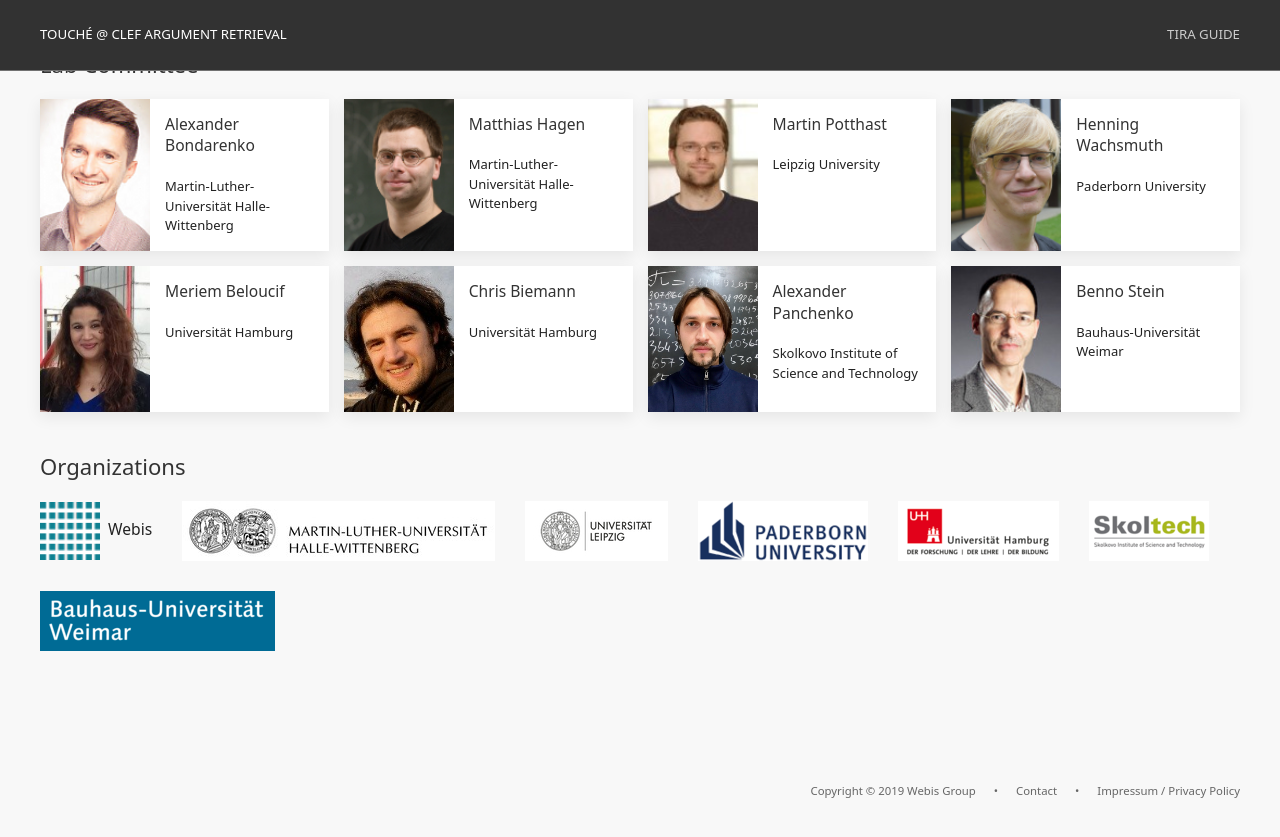
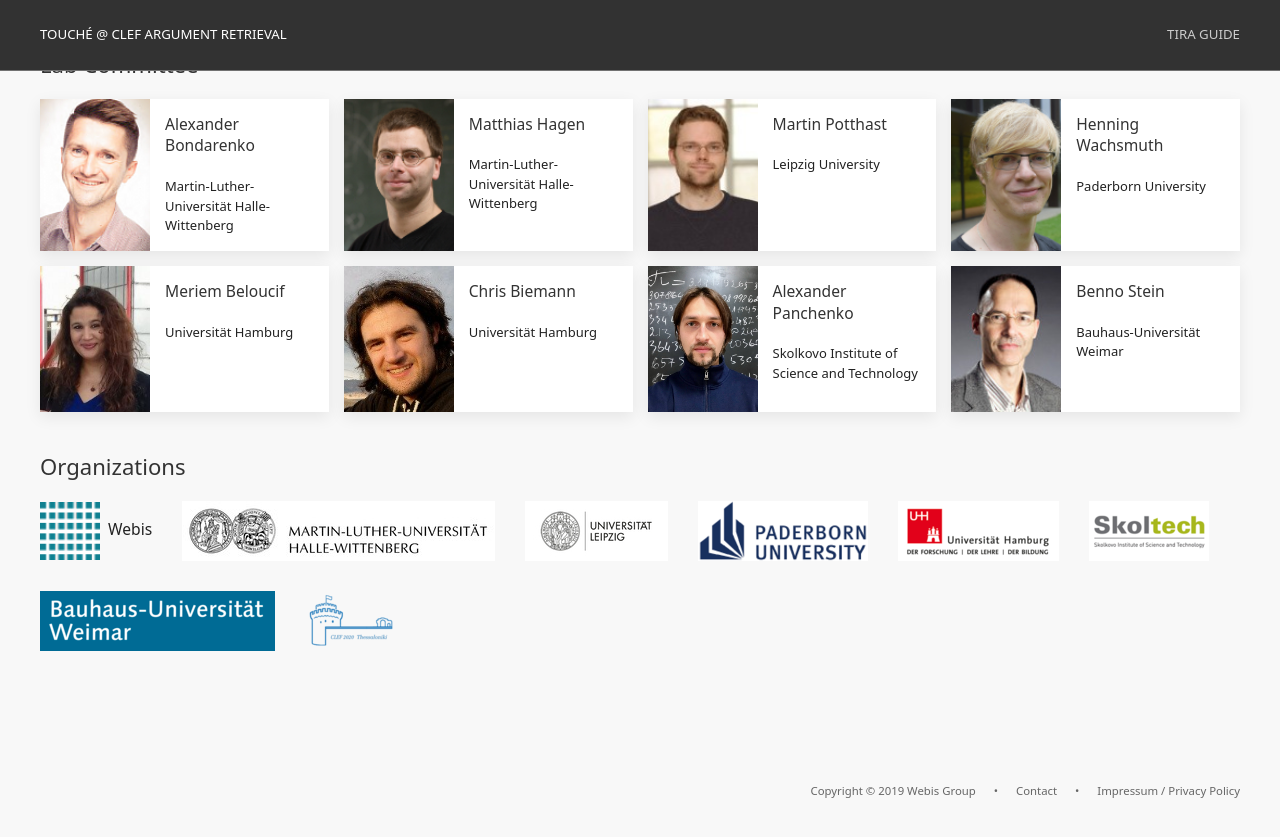
Before and after one commit to YamenAjjour/touche-webis-de.github.io, a Jekyll site: the page built from index.html, in a window 1280 px wide and 900 px high, scrolled down 1230 px. Shown: the top 837 px of the window. Built offline with Jekyll 4.4.1, drawn with Linux system fonts in a browser that asks for light colours.

Commit message:
added clef logo

```diff
--- a/_layouts/default.html
+++ b/_layouts/default.html
@@ -221,6 +221,11 @@
                             <img src="/img/logo-bauhaus-universitaet-weimar-res.png" alt="">
                         </a>
                     </div>
+                    <div>
+                        <a href="#" target="_blank" class="uk-link-reset">
+                            <img src="/img/clef2020-logo-res.png" alt="">
+                        </a>
+                    </div>
                 </div>
         </div>
 
```
Also changed, not shown: img/clef2020-logo-res.png (added), img/clef2020-logo.png (added).
